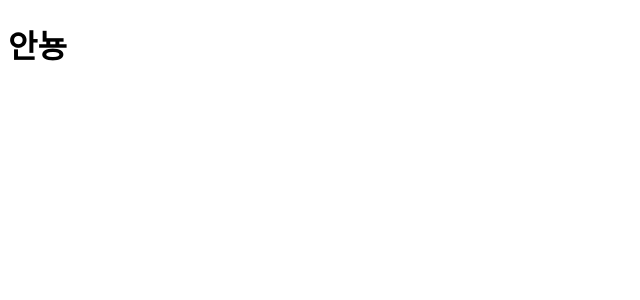
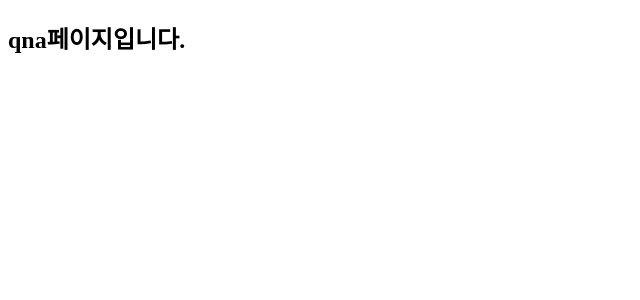
Before and after one commit to YuDangTang/shopping, a React (Create React App) app in the folder frontend/: page /qna in a window 1280 px wide. Shown: the top 300 px of the page, without its empty margins (0-640 px from the left). Built offline with nearby package versions, Linux system fonts and the light colour scheme.

Commit message:
add page
add .. +  to be continue

```diff
--- a/frontend/package.json
+++ b/frontend/package.json
@@ -3,6 +3,7 @@
   "version": "0.1.0",
   "private": true,
   "dependencies": {
+    "@react-navigation/native": "^6.0.13",
     "@testing-library/jest-dom": "^5.16.5",
     "@testing-library/react": "^13.4.0",
     "@testing-library/user-event": "^13.5.0",
@@ -10,6 +11,7 @@
     "react-dom": "^18.2.0",
     "react-router-dom": "^6.4.2",
     "react-scripts": "5.0.1",
+    "styled-components": "^5.3.6",
     "web-vitals": "^2.1.4"
   },
   "scripts": {
--- a/frontend/src/App.js
+++ b/frontend/src/App.js
@@ -1,8 +1,69 @@
+import { BrowserRouter, Route, Routes } from 'react-router-dom';
+import React, { useEffect,useState } from 'react';
+
+import styled from 'styled-components';
+
+//컴포넌트
+// import MainNavigation from './components/MainNavigation';
+
+
+//페이지
+import Main from './pages/Main';
+import QnA from './pages/board/QnA';
+import Category from './pages/category/Category';
+import Login from './pages/member/Login';
+import Modify from './pages/member/Modify';
+import MyShop from './pages/myshop/MyShop';
+import Order from './pages/myshop/Order';
+import Basket from './pages/order/Basket';
+import OrderForm from './pages/order/OrderForm';
+
+
+
+
 function App() {
+
+
+  // 로그인 상태 관리
+  const [isLogin, setIsLogin] = useState(false)
+
+  useEffect(() => {
+    if(sessionStorage.getItem('user_id') === null){
+    // sessionStorage 에 user_id 라는 key 값으로 저장된 값이 없다면
+      console.log('isLogin ?? :: ', isLogin)
+    } else {
+    // sessionStorage 에 user_id 라는 key 값으로 저장된 값이 있다면
+    // 로그인 상태 변경
+      setIsLogin(true)
+      console.log('isLogin ?? :: ', isLogin)
+    }
+  })
+
   return (
-    <div className="App">
-      <h1>안뇽</h1>
-    </div>
+    <Container>
+      <BrowserRouter>
+        {/* <MainNavigation isLogin={isLogin}/> */}
+          <Routes >
+            <Route path='/' element={<Main />} />
+            <Route path='/qna' element={<QnA />} />
+            <Route path='/category/:id' element={<Category />} />
+            <Route path='/login' element={<Login />} />
+            <Route path='/modify' element={<Modify />} />
+            <Route path='/myshop' element={<MyShop />} />
+            <Route path='/order' element={<Order />} />
+            <Route path='/basket' element={<Basket />} />
+            <Route path='/orderform' element={<OrderForm />} />
+          </Routes>
+      </BrowserRouter>
+    </Container>
   );
 }
 export default App;
+
+
+const Container = styled.div`
+  width: auto;
+  height: auto;
+  max-width: 1280px;
+  margin:auto;
+`
--- /dev/null
+++ b/frontend/src/pages/Main.js
@@ -0,0 +1,9 @@
+
+
+function Main(){
+    //광고 페이지네이션
+    return(
+        <h2>Mainpage</h2>
+    )
+}
+export default Main;
--- /dev/null
+++ b/frontend/src/pages/board/QnA.js
@@ -0,0 +1,7 @@
+function QnA(){
+    return(
+        <h2>qna페이지입니다.</h2>
+    )
+}
+
+export default QnA;
--- /dev/null
+++ b/frontend/src/pages/category/Category.js
@@ -0,0 +1,8 @@
+
+
+function Category(){
+    return(
+        <h2> 카테고리 페이지입니다.</h2>
+    )
+}
+export default Category;
--- /dev/null
+++ b/frontend/src/pages/member/Login.js
@@ -0,0 +1,7 @@
+function Login(){
+    return(
+        <h2>Login page</h2>
+    )
+}
+
+export default Login;
--- /dev/null
+++ b/frontend/src/pages/member/Modify.js
@@ -0,0 +1,6 @@
+function Modify(){
+    return(
+        <h2>장바구니 입니다.</h2>
+    )
+}
+export default Modify;
--- /dev/null
+++ b/frontend/src/pages/myshop/MyShop.js
@@ -0,0 +1,6 @@
+function MyShop(){
+    return(
+        <h2>마이샵 메인입니다.</h2>
+    )
+}
+export default MyShop;
--- /dev/null
+++ b/frontend/src/pages/myshop/Order.js
@@ -0,0 +1,6 @@
+function Order(){
+    return(
+        <h2>주문내역페이지입니다.</h2>
+    )
+}
+export default Order;
--- /dev/null
+++ b/frontend/src/pages/order/Basket.js
@@ -0,0 +1,6 @@
+function Basket(){
+    return(
+        <h2>장바구니 입니다.</h2>
+    )
+}
+export default Basket;
--- /dev/null
+++ b/frontend/src/pages/order/OrderForm.js
@@ -0,0 +1,6 @@
+function OrderForm(){
+    return(
+        <h2>장바구니 입니다.</h2>
+    )
+}
+export default OrderForm;
```
Also changed, not shown: 1 other file (tests, documents, lock files or other folders).
